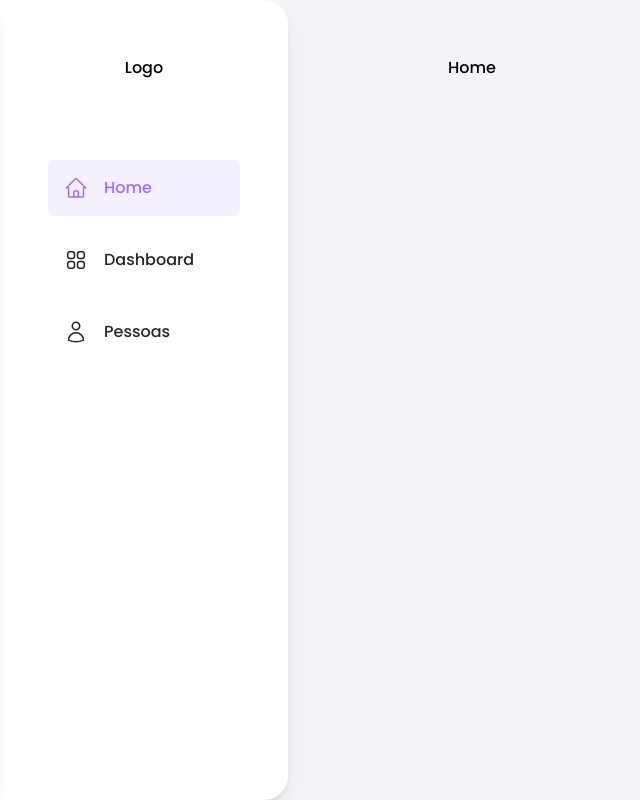
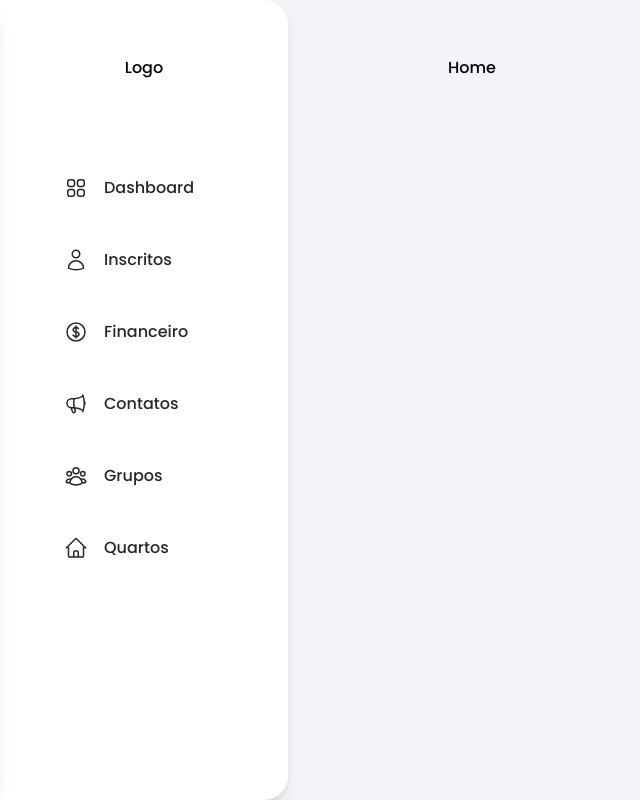
Before and after one commit to gugavillar/heavenly-meet, a Next.js app: page / in a window 1280 px wide. Shown: the whole page, without its empty margins (0-640 px from the left). Built offline with nearby package versions, Linux system fonts and the light colour scheme.

Commit message:
:sparkles: Feat: add icons and links to menu (#4) (#5)

```diff
--- a/src/components/Menu/DesktopMenu.tsx
+++ b/src/components/Menu/DesktopMenu.tsx
@@ -11,7 +11,7 @@ export const DesktopMenu = ({ children }: DesktopMenuProps) => {
     <aside className="hidden max-w-[300px] flex-col rounded-br-3xl rounded-tr-3xl bg-white px-12 py-14 shadow-lg lg:flex">
       <Logo className="text-center" />
       <nav>
-        <ul className="space-y-4">{children}</ul>
+        <menu className="space-y-4">{children}</menu>
       </nav>
     </aside>
   )
--- a/src/components/Menu/constants.tsx
+++ b/src/components/Menu/constants.tsx
@@ -1,13 +1,15 @@
 'use client'
-import { Squares2X2Icon, HomeIcon, UserIcon } from '@heroicons/react/24/outline'
+import {
+  Squares2X2Icon,
+  UserIcon,
+  CurrencyDollarIcon,
+  MegaphoneIcon,
+  UserGroupIcon,
+  HomeIcon,
+} from '@heroicons/react/24/outline'
 import { ComponentPropsWithRef } from 'react'
 
 export const MENU = [
-  {
-    url: '/',
-    label: 'Home',
-    icon: (props: ComponentPropsWithRef<'svg'>) => <HomeIcon {...props} />,
-  },
   {
     url: '/dashboard',
     label: 'Dashboard',
@@ -17,7 +19,29 @@ export const MENU = [
   },
   {
     url: '/pessoas',
-    label: 'Pessoas',
+    label: 'Inscritos',
     icon: (props: ComponentPropsWithRef<'svg'>) => <UserIcon {...props} />,
   },
+  {
+    url: '/financeiro',
+    label: 'Financeiro',
+    icon: (props: ComponentPropsWithRef<'svg'>) => (
+      <CurrencyDollarIcon {...props} />
+    ),
+  },
+  {
+    url: '/contatos',
+    label: 'Contatos',
+    icon: (props: ComponentPropsWithRef<'svg'>) => <MegaphoneIcon {...props} />,
+  },
+  {
+    url: '/grupos',
+    label: 'Grupos',
+    icon: (props: ComponentPropsWithRef<'svg'>) => <UserGroupIcon {...props} />,
+  },
+  {
+    url: '/quartos',
+    label: 'Quartos',
+    icon: (props: ComponentPropsWithRef<'svg'>) => <HomeIcon {...props} />,
+  },
 ]
--- a/src/components/Sidebar/index.tsx
+++ b/src/components/Sidebar/index.tsx
@@ -18,7 +18,7 @@ export const Sidebar = ({ toggle, isOpen, children }: SidebarProps) => {
       <XMarkIcon className="fixed right-6 top-4 h-8 w-8" onClick={toggle} />
       <Logo />
       <nav>
-        <ul>{children}</ul>
+        <menu>{children}</menu>
       </nav>
     </aside>
   )
```
